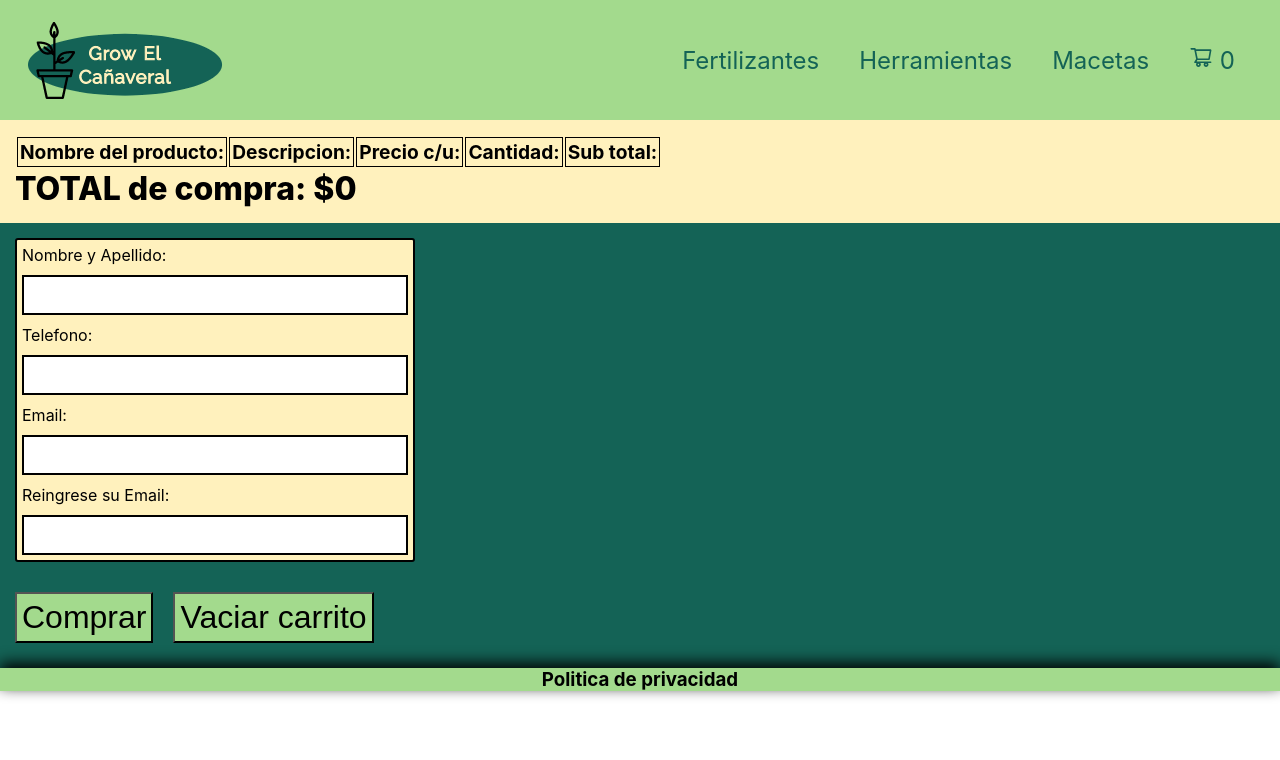
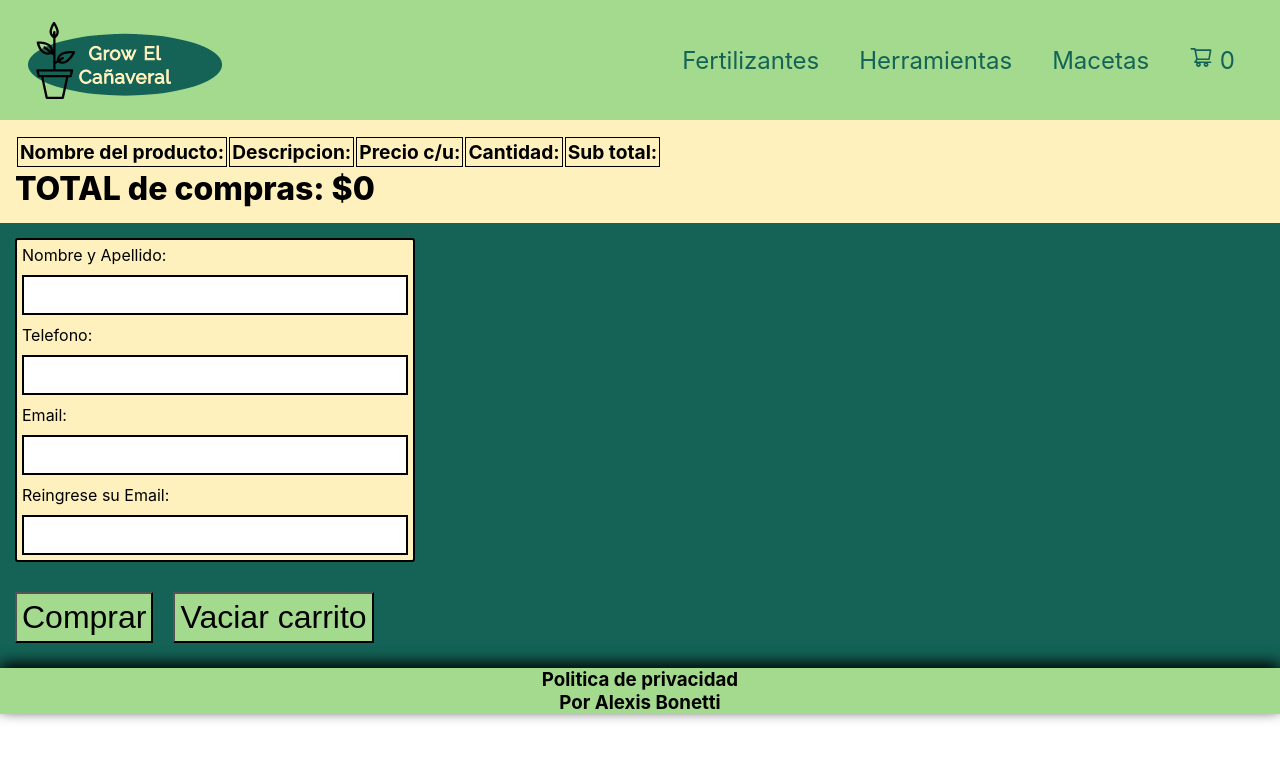
Before and after one commit to lessi09coder/grow, a React (Create React App) app: page /cart in a window 1280 px wide. Shown: the top 760 px of the page. Built offline with nearby package versions, Linux system fonts and the light colour scheme.

Commit message:
version final 0.01

```diff
--- a/src/components/Footer.jsx
+++ b/src/components/Footer.jsx
@@ -2,6 +2,7 @@ export const Footer = () => {
     return (
         <footer className='piedepagina'>
             <h3 className=''>Politica de privacidad</h3>
+            <h3>Por Alexis Bonetti</h3>
         </footer>
     )
 }
--- a/src/pages/Cart.js
+++ b/src/pages/Cart.js
@@ -92,7 +92,7 @@ export const Cart = () => {
                     <td>{product.nombre}</td><td>{product.descripcion}</td><td>${product.precio}</td><td>{product.qty}</td><td>${product.precio * product.qty}</td>
                 </tr>)}
 
-                <div className="Cart__total">TOTAL de compra: ${getTotalPrecio()}</div>
+                <div className="Cart__total">TOTAL de compras: ${getTotalPrecio()}</div>
             </table>
 
             {/*Este es el formulario de compra pedido al cliente */}
```
